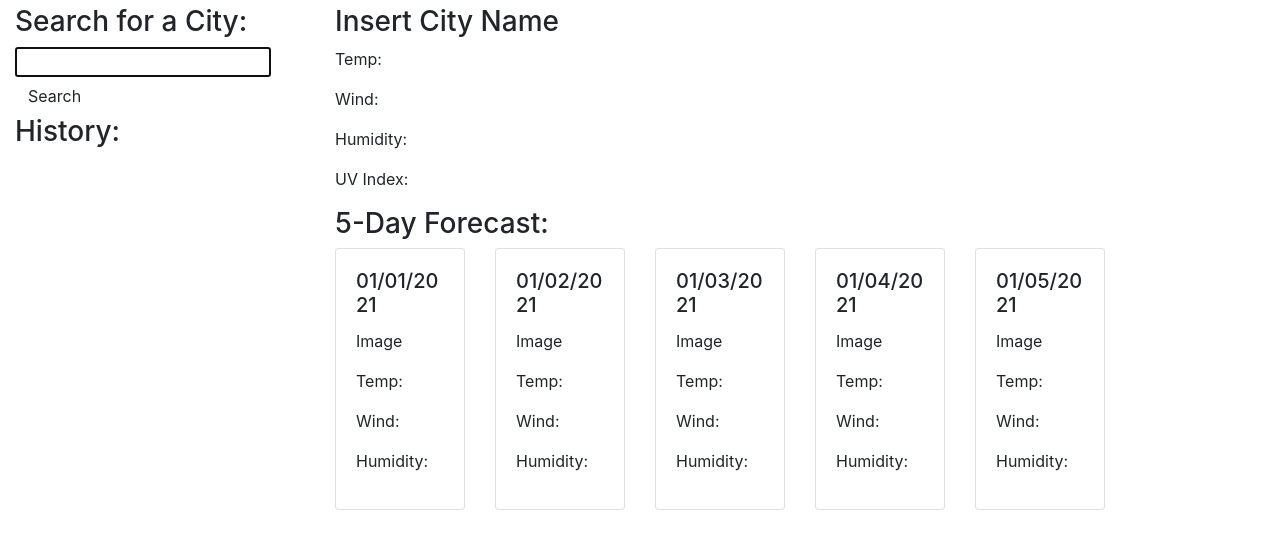
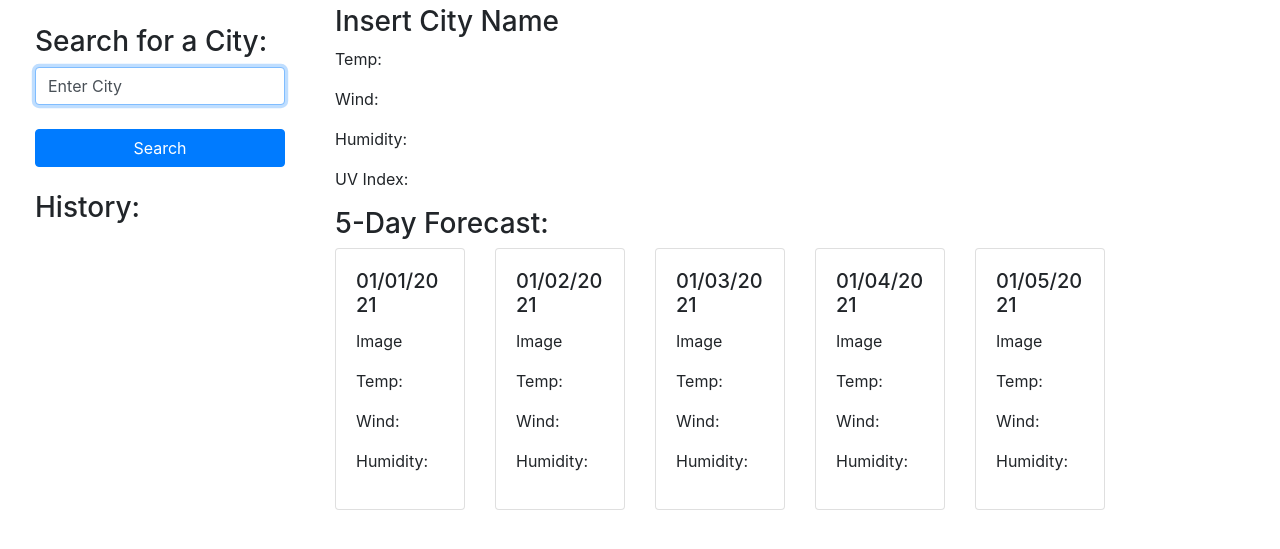
Before and after one commit to mkanczuzewski/Module-6-Challenge-MRK-110721, a plain HTML site: page index.html in a window 1280 px wide. Shown: the part 51-600 px from the top of the page. Drawn offline with nearby package versions, Linux system fonts and the light colour scheme.

Commit message:
final layout

```diff
--- a/index.html
+++ b/index.html
@@ -18,12 +18,15 @@
         <div class="container-fluid">
             <div class="row">
                 <div class="col-12 col-md-3">
-                    <h3>Search for a City:</h3>
-                    <input name="city" id="city" type="text" autofocus="true" class="form-input">
-                    <button type="submit" class="btn">Search</button>
-                    <br>
-                    <h3>History:</h3>
-                    <div></div>
+                    <form id="city-form" class="card-body">
+                        <h3>Search for a City:</h3>
+                        <input name="city" id="city" type="text" autofocus="true" class="form-control" value="Enter City">
+                        <br>
+                        <button type="button" class="btn btn-primary btn-block" id="citybtn">Search</button>
+                        <br>
+                        <h3>History:</h3>
+                        <div></div>
+                    </form>
                 </div>
                 <div class="col-md-9">
                     <div class="row">
```
